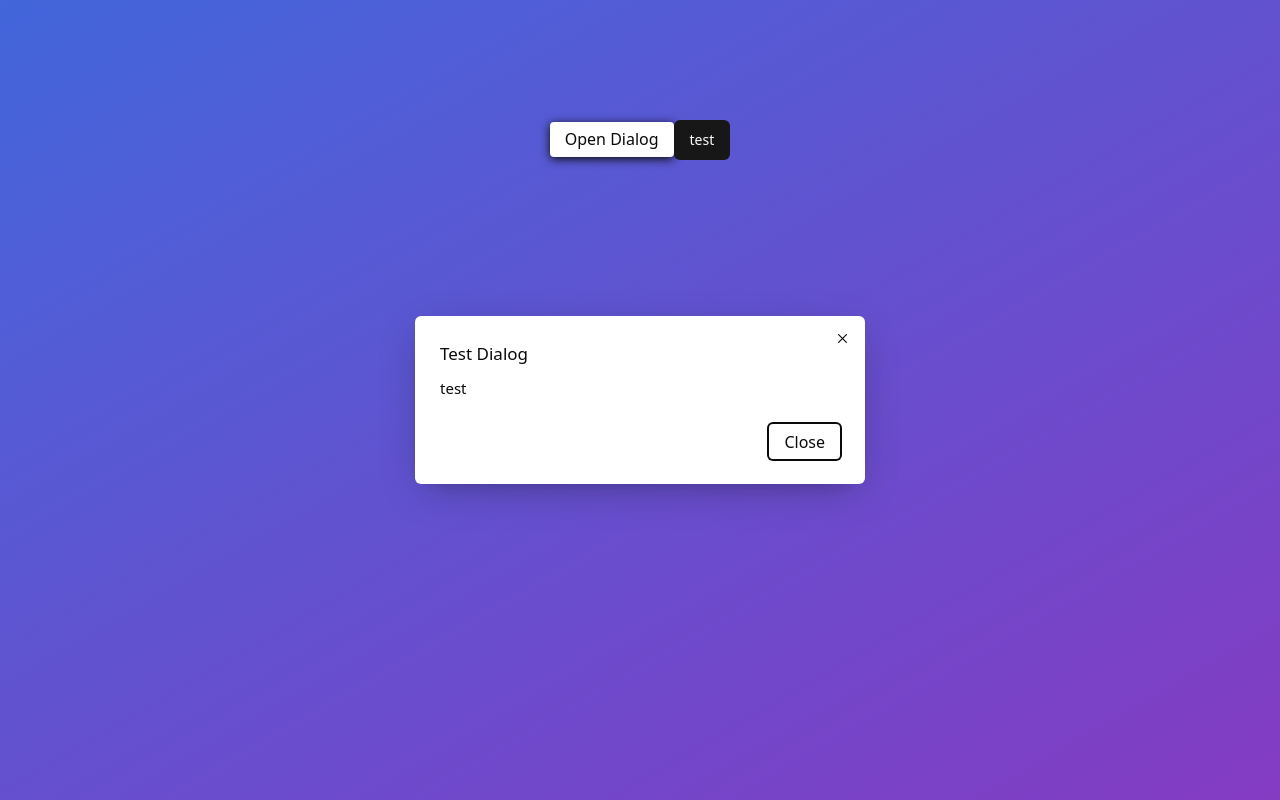
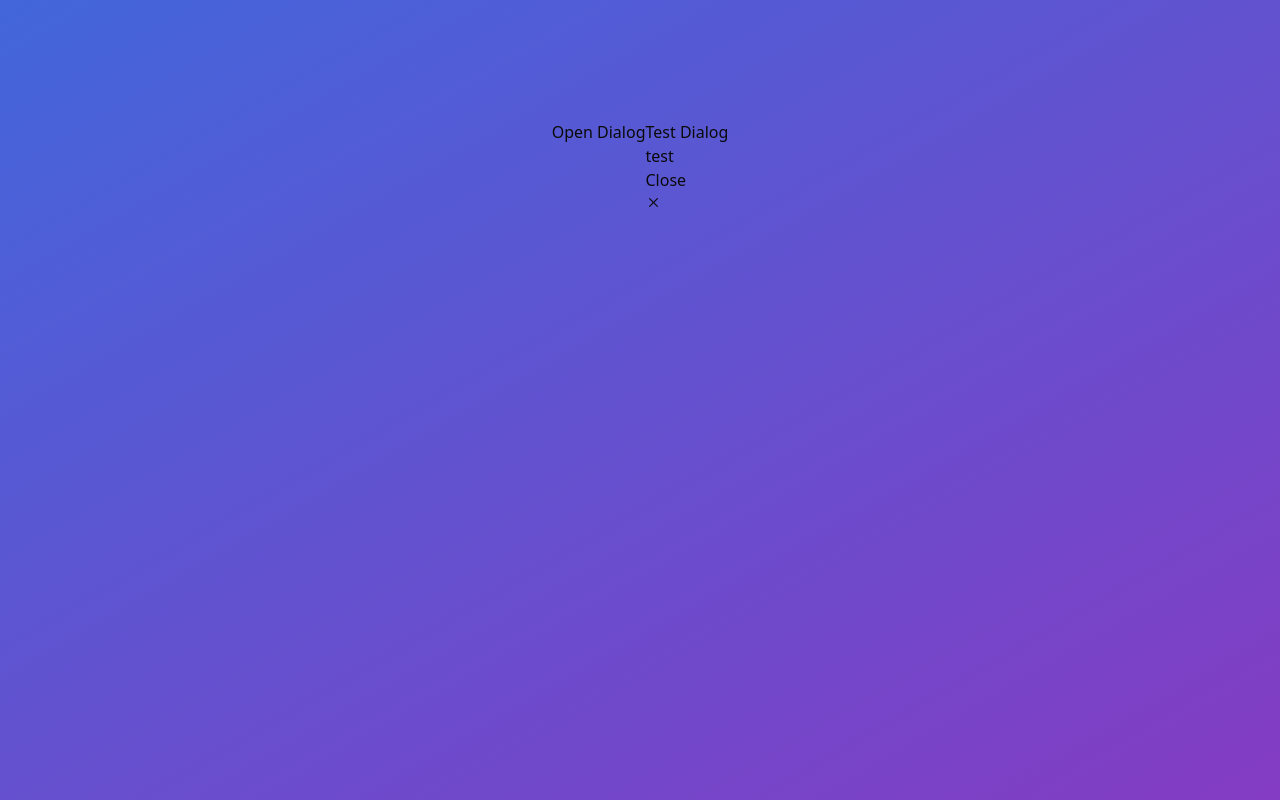
Before and after one commit to poad/next-ts-radixui-example, a Next.js app: page / in a window 1280 px wide. Both pictures are taken after a click on the button "Open Dialog". Built offline with nearby package versions, Linux system fonts and the light colour scheme.

Commit message:
Remove the shadcn ui

```diff
--- a/src/app/layout.tsx
+++ b/src/app/layout.tsx
@@ -1,4 +1,5 @@
 "use client";
+
 import { ReactNode } from "react";
 import "./globals.css";
 
--- a/src/app/page.tsx
+++ b/src/app/page.tsx
@@ -1,6 +1,5 @@
 import { Inter } from "next/font/google";
 import TestDialog from "../components/Dialog";
-import { Button } from "../components/ui/button";
 
 const inter = Inter({ subsets: ["latin"] });
 
@@ -17,7 +16,6 @@ export default function Home() {
 					dialogTitle="Test Dialog"
 					dialogText="test"
 				/>
-				<Button>test</Button>
 			</main>
 		</>
 	);
--- a/src/components/Dialog.tsx
+++ b/src/components/Dialog.tsx
@@ -13,31 +13,20 @@ interface DialogProps {
 const TestDialog = ({ buttonText, dialogTitle, dialogText }: DialogProps) => (
 	<Dialog.Root>
 		<Dialog.Trigger asChild>
-			<button className="text-violet11 shadow-blackA7 hover:bg-mauve3 inline-flex h-[35px] items-center justify-center rounded-[4px] bg-white px-[15px] font-medium leading-none shadow-[0_2px_10px] focus:shadow-[0_0_0_2px] focus:shadow-black focus:outline-none">
-				{buttonText}
-			</button>
+			<button>{buttonText}</button>
 		</Dialog.Trigger>
 		<Dialog.Portal>
-			<Dialog.Overlay className="bg-blackA9 data-[state=open]:animate-overlayShow fixed inset-0" />
-			<Dialog.Content className="data-[state=open]:animate-contentShow fixed top-[50%] left-[50%] max-h-[85vh] w-[90vw] max-w-[450px] translate-x-[-50%] translate-y-[-50%] rounded-[6px] bg-white p-[25px] shadow-[hsl(206_22%_7%_/_35%)_0px_10px_38px_-10px,_hsl(206_22%_7%_/_20%)_0px_10px_20px_-15px] focus:outline-none">
-				<Dialog.Title className="text-mauve12 m-0 text-[17px] font-medium">
-					{dialogTitle}
-				</Dialog.Title>
-				<Dialog.Description className="text-mauve11 mt-[10px] mb-5 text-[15px] leading-normal">
-					{dialogText}
-				</Dialog.Description>
-				<div className="mt-[25px] flex justify-end">
+			<Dialog.Overlay />
+			<Dialog.Content>
+				<Dialog.Title>{dialogTitle}</Dialog.Title>
+				<Dialog.Description>{dialogText}</Dialog.Description>
+				<div>
 					<Dialog.Close asChild>
-						<button className="bg-green4 text-green11 hover:bg-green5 focus:shadow-green7 inline-flex h-[35px] items-center justify-center rounded-[4px] px-[15px] font-medium leading-none focus:shadow-[0_0_0_2px] focus:outline-none">
-							Close
-						</button>
+						<button>Close</button>
 					</Dialog.Close>
 				</div>
 				<Dialog.Close asChild>
-					<button
-						className="text-violet11 hover:bg-violet4 focus:shadow-violet7 absolute top-[10px] right-[10px] inline-flex h-[25px] w-[25px] appearance-none items-center justify-center rounded-full focus:shadow-[0_0_0_2px] focus:outline-none"
-						aria-label="Close"
-					>
+					<button aria-label="Close">
 						<Cross2Icon />
 					</button>
 				</Dialog.Close>
--- a/src/components/ui/button.tsx
+++ /dev/null
@@ -1,56 +0,0 @@
-import { Slot } from "@radix-ui/react-slot";
-import { type VariantProps, cva } from "class-variance-authority";
-import * as React from "react";
-
-import { cn } from "../../lib/utils";
-
-const buttonVariants = cva(
-	"inline-flex items-center justify-center rounded-md text-sm font-medium ring-offset-background transition-colors focus-visible:outline-none focus-visible:ring-2 focus-visible:ring-ring focus-visible:ring-offset-2 disabled:pointer-events-none disabled:opacity-50",
-	{
-		variants: {
-			variant: {
-				default: "bg-primary text-primary-foreground hover:bg-primary/90",
-				destructive:
-					"bg-destructive text-destructive-foreground hover:bg-destructive/90",
-				outline:
-					"border border-input bg-background hover:bg-accent hover:text-accent-foreground",
-				secondary:
-					"bg-secondary text-secondary-foreground hover:bg-secondary/80",
-				ghost: "hover:bg-accent hover:text-accent-foreground",
-				link: "text-primary underline-offset-4 hover:underline",
-			},
-			size: {
-				default: "h-10 px-4 py-2",
-				sm: "h-9 rounded-md px-3",
-				lg: "h-11 rounded-md px-8",
-				icon: "h-10 w-10",
-			},
-		},
-		defaultVariants: {
-			variant: "default",
-			size: "default",
-		},
-	},
-);
-
-export interface ButtonProps
-	extends React.ButtonHTMLAttributes<HTMLButtonElement>,
-		VariantProps<typeof buttonVariants> {
-	asChild?: boolean;
-}
-
-const Button = React.forwardRef<HTMLButtonElement, ButtonProps>(
-	({ className, variant, size, asChild = false, ...props }, ref) => {
-		const Comp = asChild ? Slot : "button";
-		return (
-			<Comp
-				className={cn(buttonVariants({ variant, size, className }))}
-				ref={ref}
-				{...props}
-			/>
-		);
-	},
-);
-Button.displayName = "Button";
-
-export { Button, buttonVariants };
--- a/src/lib/utils.ts
+++ /dev/null
@@ -1,6 +0,0 @@
-import { type ClassValue, clsx } from "clsx";
-import { twMerge } from "tailwind-merge";
-
-export function cn(...inputs: ClassValue[]) {
-	return twMerge(clsx(inputs));
-}
--- a/tailwind.config.js
+++ b/tailwind.config.js
@@ -72,5 +72,5 @@ module.exports = {
       },
     },
   },
-  plugins: [require("tailwindcss-animate")],
+  plugins: [],
 }
```
Also changed, not shown: package.json (+2 -8 lines), components.json (deleted), 1 other file (tests, documents, lock files or other folders).
